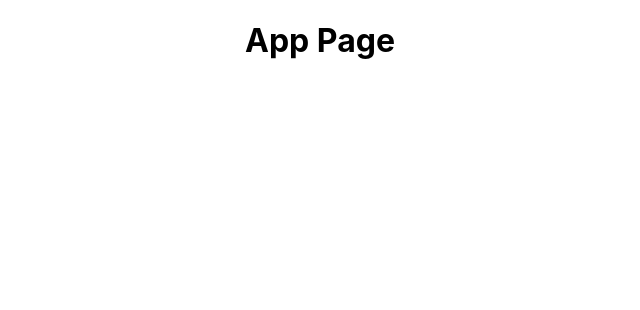
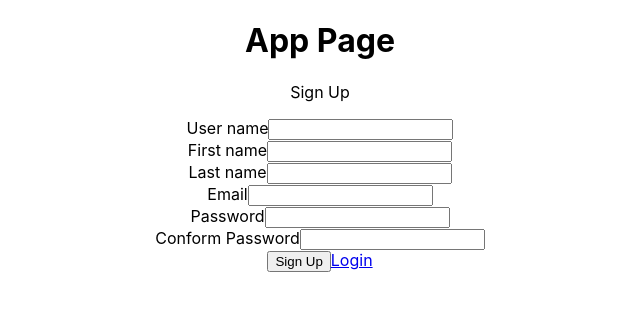
Before and after one commit to DhanushReddy24/firstAPP-new, a React (Create React App) app in the folder firstapp_ui/: page /register in a window 1280 px wide. Before the commit this address had no page. Shown: the top 310 px of the page, without its empty margins (320-960 px from the left). Built offline with nearby package versions, Linux system fonts and the light colour scheme.

Commit message:
Auth pages in react

```diff
--- a/firstapp_ui/src/App.js
+++ b/firstapp_ui/src/App.js
@@ -2,6 +2,9 @@ import './App.css';
 import {Routes, Route} from 'react-router-dom';
 import Sample_1 from './sample/Sample_1';
 import Sample_1_Post from './sample/Sample_1_Post';
+import Welcome from './authentication/Welcome';
+import Login from './authentication/Login';
+import Register from './authentication/Register';
 
 
 function App() {
@@ -9,6 +12,9 @@ function App() {
     <div className="App">
       <h1>App Page</h1>
       <Routes>
+        <Route path='' element={<Welcome />}/>
+        <Route path='/login' element={<Login />}/>
+        <Route path='/register' element={<Register />}/>
         <Route path='/sample_1' element={<Sample_1 />} />
         <Route path='/sample_1_post' element={<Sample_1_Post />} />
       </Routes>
--- /dev/null
+++ b/firstapp_ui/src/authentication/Login.js
@@ -0,0 +1,61 @@
+import React, { useState } from 'react';
+import {useNavigate} from 'react-router-dom';
+import axios from 'axios';
+
+
+function Login() {
+  const [username, setUsername] = useState('');
+  const [password, setPassword] = useState('');
+  const navigate = useNavigate();
+
+  const handleUsernameChange = (event) => {
+    setUsername(event.target.value);
+  };
+
+  const handlePasswordChange = (event) => {
+    setPassword(event.target.value);
+  };
+
+  const handleSubmit = (event) => {
+    event.preventDefault();
+    // Perform login logic or API call with username and password
+    console.log('Username:', username);
+    console.log('Password:', password);
+
+    axios.post('http://127.0.0.1:8000/user/token/', {
+      'username': username,
+      'password': password
+
+    }).then(function (response) {
+      localStorage.setItem('authTokens', JSON.stringify(response.data))
+      console.log('access token')
+      console.log(response.data);
+    })
+
+    // Reset form fields
+    //setUsername('');
+    //setPassword('');
+
+    let path = '/sample_1/';
+    navigate(path);
+  };
+
+  return (
+  <div>
+    <p>Hello User</p>
+
+    <form onSubmit={handleSubmit}>
+      <label>Username</label>
+      <input type="text" name="username" onChange={handleUsernameChange }/><br/>
+
+      <label>Password</label>
+      <input type="password" name="password" onChange={handlePasswordChange} /><br/>
+
+      <input type="submit" value="Login" /><a href="/register/" class="ml-2">Register</a>
+    </form>
+
+  </div>
+  );
+}
+
+export default Login;
--- /dev/null
+++ b/firstapp_ui/src/authentication/Logout.js
@@ -0,0 +1,12 @@
+function Logout() {
+    const handleLogout = (event) => {
+        localStorage.getItem('authTokens') ? localStorage.removeItem('authTokens') : console.log('No User to logout')
+      };
+    return (
+    <div>
+      <a href="/login/" onClick={handleLogout}>Logout</a>
+    </div>
+    );
+  }
+
+  export default Logout;
--- /dev/null
+++ b/firstapp_ui/src/authentication/Register.js
@@ -0,0 +1,64 @@
+import React, { useState } from 'react';
+import {useNavigate} from 'react-router-dom';
+import axios from 'axios';
+
+function Register() {
+  const [formData, setFormData] = useState({
+    username: '',
+    first_name: '',
+    last_name: '',
+    email: '',
+    password: '',
+    re_password: ''
+  });
+  const { username,first_name, last_name, email, password, re_password } = formData;
+  const navigate = useNavigate();
+
+  const onChange = e => setFormData({ ...formData, [e.target.name]: e.target.value });
+
+  const handleSubmit = (event) => {
+    event.preventDefault();
+    axios.post('http://127.0.0.1:8000/user/auth/users/', {
+        "username":username,
+        "first_name":first_name,
+        "last_name" :last_name,
+        "email" :email,
+        "password":password,
+        "re_password":re_password
+
+    }).then(function (response) {
+        if (response.status == 200) {navigate('/login/');}
+      })
+  }
+
+  return (
+  <div>
+    <p>Sign Up</p>
+
+    <form onSubmit={handleSubmit}>
+      <label>User name</label>
+      <input type="text" name="first_name" onChange={e => onChange(e)}/><br/>
+
+      <label>First name</label>
+      <input type="text" name="first_name" onChange={e => onChange(e)}/><br/>
+
+      <label>Last name</label>
+      <input type="text" name="last_name" onChange={e => onChange(e) }/><br/>
+
+      <label>Email</label>
+      <input type="text" name="email" onChange={e => onChange(e) }/><br/>
+
+      <label>Password</label>
+      <input type="password" name="password" onChange={e => onChange(e)} /><br/>
+
+      <label>Conform Password</label>
+      <input type="password" name="re_password" onChange={e => onChange(e)} /><br/>
+
+      <input type="submit" value="Sign Up" /><a href="/login/" class="ml-2">Login</a>
+    </form>
+
+  </div>
+  );
+}
+
+  export default Register;
--- /dev/null
+++ b/firstapp_ui/src/authentication/Welcome.js
@@ -0,0 +1,10 @@
+function Welcome() {
+    return (
+    <div>
+      <h1>Hello World!</h1>
+      <a href="/login/" class="ml-2">Login</a>
+    </div>
+    );
+  }
+
+  export default Welcome;
--- a/firstapp_ui/src/sample/Sample_1.js
+++ b/firstapp_ui/src/sample/Sample_1.js
@@ -2,17 +2,12 @@ import React, { useState, useEffect } from 'react';
 import axios from 'axios';
 import Sample_1Post from "./Sample_1Post";
 import FlipMove from "react-flip-move";
-
+import Logout from '../authentication/Logout';
 
 function Sample_1() {
 
   const [data, setdata] = useState([]);
-  let [authTokens, setAuthTokens] = useState(
-    {
-      "refresh": "eyJhbGciOiJIUzI1NiIsInR5cCI6IkpXVCJ9.eyJ0b2tlbl90eXBlIjoicmVmcmVzaCIsImV4cCI6MTY5MDk1MDA2NCwiaWF0IjoxNjkwODYzNjY0LCJqdGkiOiJmZDY3NDM1ZDMyMDA0ZjgwOWQ0NDFmNDk1ZjI0YjUwMCIsInVzZXJfaWQiOjJ9.cXmam8Oyewzy23JHt6i96lyA8SjCUehTE7rCx24sCcU",
-      "access": "eyJhbGciOiJIUzI1NiIsInR5cCI6IkpXVCJ9.eyJ0b2tlbl90eXBlIjoiYWNjZXNzIiwiZXhwIjoxNjkwODY3MjY0LCJpYXQiOjE2OTA4NjM2NjQsImp0aSI6IjZjODY1NDcxNDhkMDQ0ZTQ4ZjQzYzA3OWZhZDQyYjRkIiwidXNlcl9pZCI6Mn0.PEAlDQHMFkdprY-nVGx9JPi6b9PrFLkfYLPecTSIbmo"
-    }
-  );
+  let [authTokens, setAuthTokens] = useState(()=> localStorage.getItem('authTokens') ? JSON.parse(localStorage.getItem('authTokens')) : {"refresh": "null", "access": "null"})
 
   const fetchData = async () => {
     try {
@@ -50,7 +45,9 @@ function Sample_1() {
         </div>
         ))}
       </FlipMove>
-      <a href="/sample_1_post/" className="ml-2">Post</a>
+      <a href="/sample_1_post/">Post</a>
+      <Logout />
+
     </div>
   );
 }
```
Also changed, not shown: 2 other files (tests, documents, lock files or other folders).
